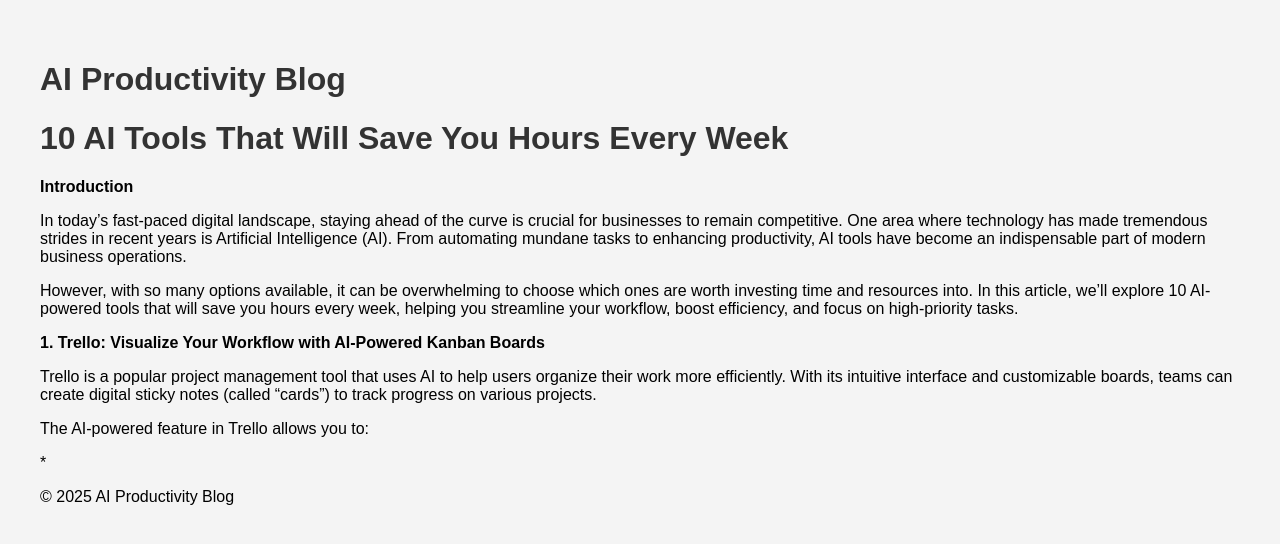
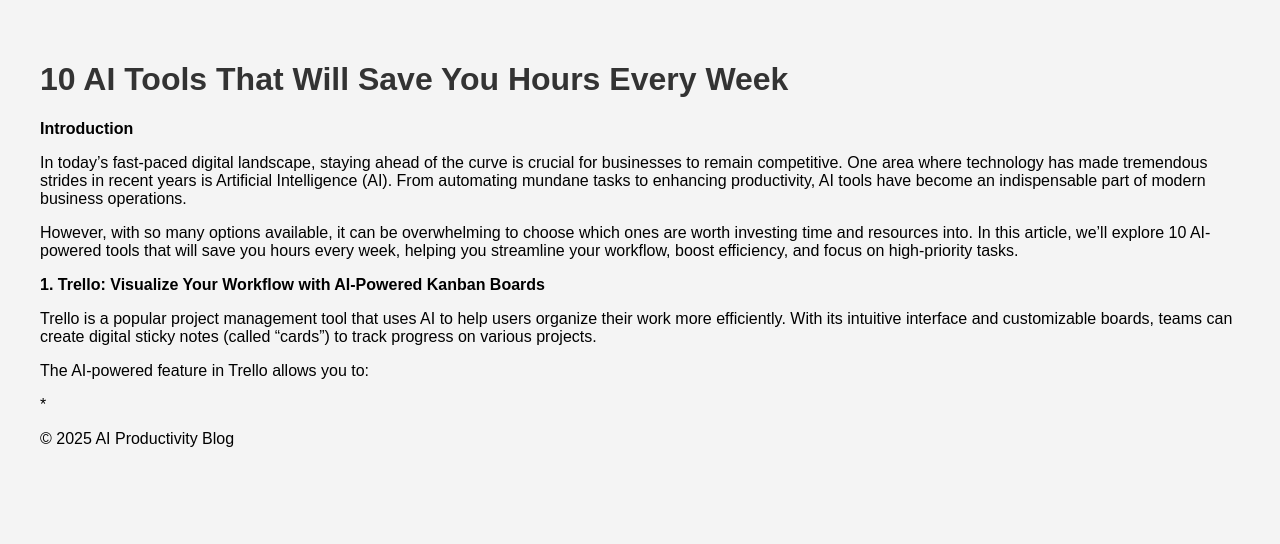
Before and after one commit to peterb45/ai-productivity-blog, a Jekyll site: the page built from 10_AI_Tools_That_Will_Save_You_Hours_Every_Week.md, in a window 1280 px wide. Shown: the top 544 px of the page. Built offline with Jekyll 4.4.1, drawn with Linux system fonts in a browser that asks for light colours; our own code applies the rules of GitHub Pages for plain Markdown files.

Commit message:
Update default.html

```diff
--- a/_layouts/default.html
+++ b/_layouts/default.html
@@ -3,7 +3,7 @@
 <head>
     <meta charset="UTF-8">
     <meta name="viewport" content="width=device-width, initial-scale=1">
-    <title>{% if page.title and site.minima.show_title != false %}{{ page.title }} | {% endif %}{{ site.title }}</title>
+    <title>{% if page.title %}{{ page.title }}{% endif %}</title>
 
     <link rel="stylesheet" href="{{ '/assets/css/style.css' | relative_url }}">
 
@@ -12,7 +12,9 @@
 </head>
 <body>
     <header>
-        <h1>{{ site.title }}</h1>
+        {% if site.minima.show_title != false %}
+            <h1>{{ site.title }}</h1>
+        {% endif %}
     </header>
 
     <main class="page-content" aria-label="Content">
```
